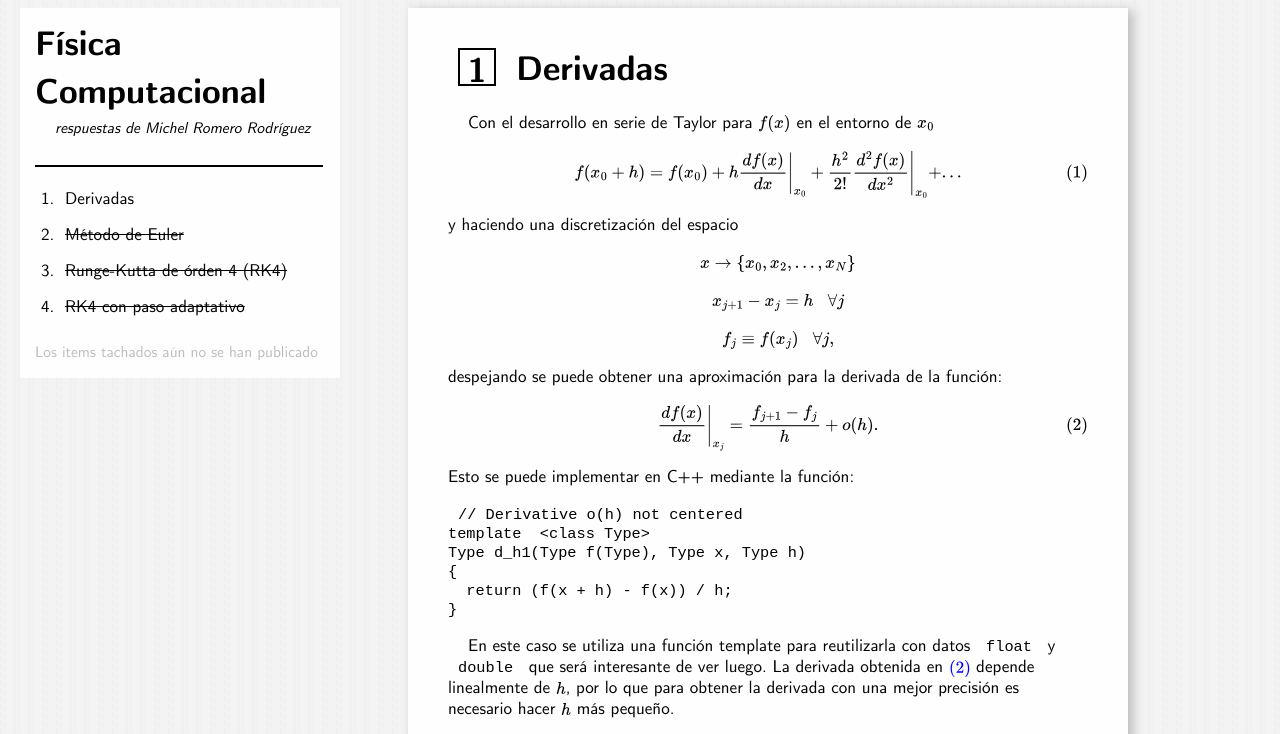
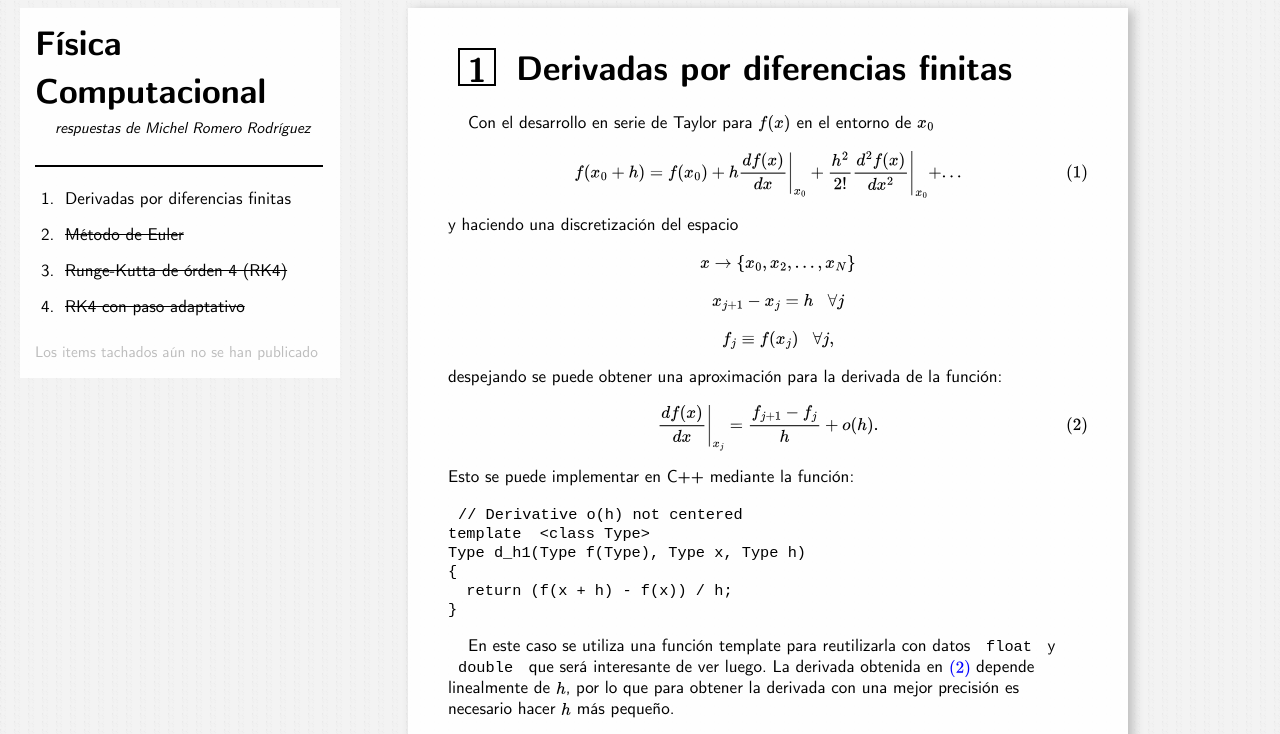
Before and after one commit to studentenherz/fiscom, a plain HTML site: page index.html in a window 1280 px wide. Shown: the top 734 px of the page. Drawn offline with nearby package versions, Linux system fonts and the light colour scheme; a script that the page names is missing; a small style sheet from the web is missing.

Commit message:
por diferencias finitas

```diff
--- a/index.html
+++ b/index.html
@@ -43,7 +43,7 @@
 		</div>
 
 		<ol>
-			<li> <a href="#">Derivadas </a> </li>
+			<li> <a href="#">Derivadas por diferencias finitas </a> </li>
 			<li> <a class="not-posted" href="#">Método de Euler </a> </li>
 			<li> <a class="not-posted" href="#">Runge-Kutta de órden 4 (RK4) </a> </li>
 			<li> <a class="not-posted" href="#">RK4 con paso adaptativo </a> </li>
@@ -60,7 +60,7 @@
 		<div class="title">
 			<div class="number">1</div>
 			<div>
-				Derivadas
+				Derivadas por diferencias finitas
 			</div>
 		</div>
 
```
